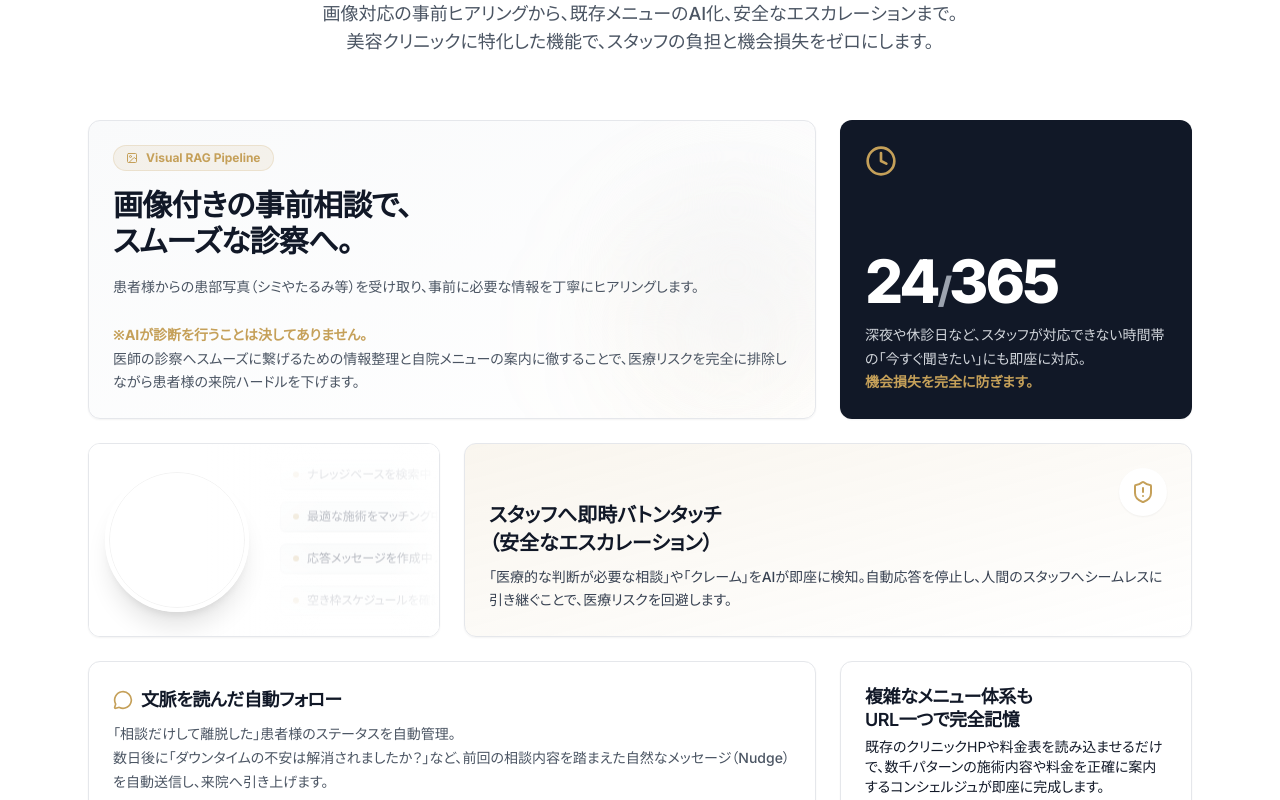
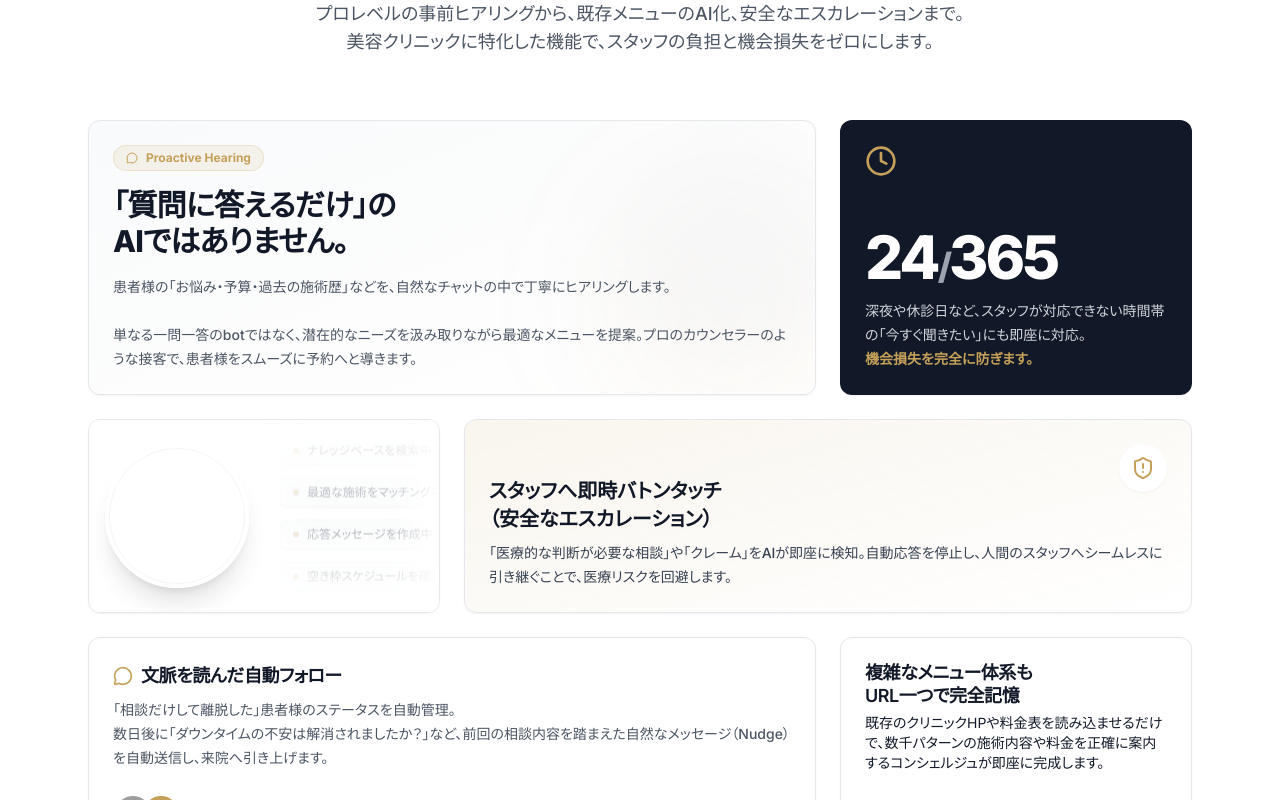
Before and after one commit to mikamishunpei/quicka-sdr-lp, a React (Vite) app: page /clinic in a window 1280 px wide. Shown: the part 3550-4350 px from the top of the page. Built offline with nearby package versions, Linux system fonts and the light colour scheme; grey boxes are pictures that could not be loaded.

Commit message:
Update feature card to focus on AI hearing instead of image diagnosis

```diff
--- a/src/components/clinic/ClinicBento.tsx
+++ b/src/components/clinic/ClinicBento.tsx
@@ -16,7 +16,6 @@ import {
   Zap,
   ShieldAlert,
   Clock,
-  ImageIcon,
   MessageCircle,
 } from "lucide-react";
 
@@ -103,16 +102,15 @@ const MainFeatureCard = () => (
   <Card className="relative h-full w-full overflow-hidden border-gray-200 shadow-sm bg-gradient-to-br from-gray-50 to-white">
     <div className="relative z-10 p-6 flex flex-col justify-center h-full">
       <div className="inline-flex items-center gap-2 rounded-full bg-brand-gold/10 px-3 py-1 text-xs font-bold text-brand-gold mb-4 border border-brand-gold/20 w-fit">
-        <ImageIcon className="h-3 w-3" />
-        <span>Visual RAG Pipeline</span>
+        <MessageCircle className="h-3 w-3" />
+        <span>Proactive Hearing</span>
       </div>
       <h3 className="text-2xl md:text-3xl font-black tracking-tight text-gray-900 leading-tight">
-        画像付きの事前相談で、<br />スムーズな診察へ。
+        「質問に答えるだけ」の<br />AIではありません。
       </h3>
       <p className="mt-4 text-sm font-medium text-gray-600 leading-relaxed">
-        患者様からの患部写真（シミやたるみ等）を受け取り、事前に必要な情報を丁寧にヒアリングします。<br /><br />
-        <span className="font-bold text-brand-gold">※AIが診断を行うことは決してありません。</span><br />
-        医師の診察へスムーズに繋げるための情報整理と自院メニューの案内に徹することで、医療リスクを完全に排除しながら患者様の来院ハードルを下げます。
+        患者様の「お悩み・予算・過去の施術歴」などを、自然なチャットの中で丁寧にヒアリングします。<br /><br />
+        単なる一問一答のbotではなく、潜在的なニーズを汲み取りながら最適なメニューを提案。プロのカウンセラーのような接客で、患者様をスムーズに予約へと導きます。
       </p>
     </div>
 
@@ -192,7 +190,7 @@ export function ClinicBento() {
             医療リスクを排除した、<br className="md:hidden" />安全で完全なAIソリューション。
           </h2>
           <p className="text-lg text-gray-600 max-w-2xl md:mx-auto font-medium">
-            画像対応の事前ヒアリングから、既存メニューのAI化、安全なエスカレーションまで。<br className="hidden md:block" />
+            プロレベルの事前ヒアリングから、既存メニューのAI化、安全なエスカレーションまで。<br className="hidden md:block" />
             美容クリニックに特化した機能で、スタッフの負担と機会損失をゼロにします。
           </p>
         </div>
```
